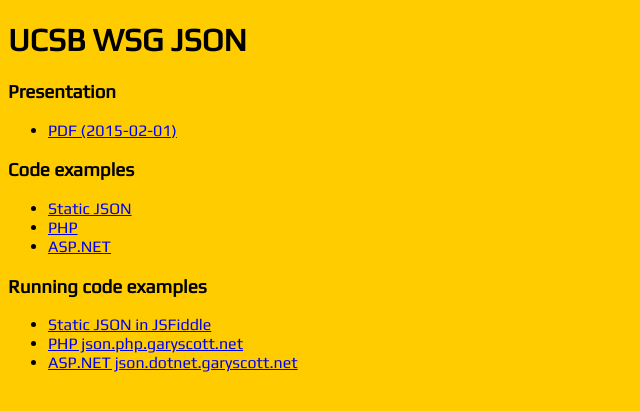
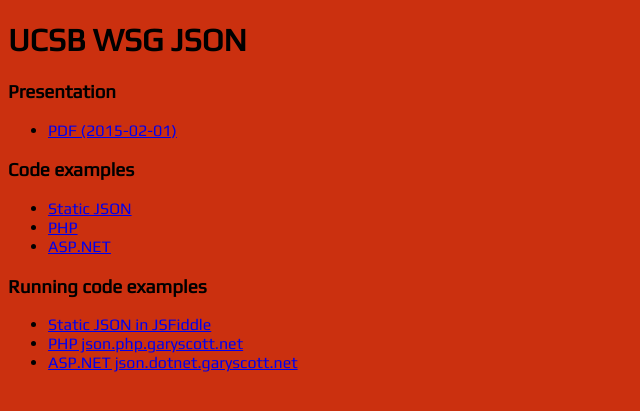
Before and after one commit to garster/garster.github.io, a PHP site: page /p/json/index.html in a window 1280 px wide. Shown: the top 411 px of the page, without its empty margins (0-640 px from the left). Run offline with PHP 8.4, Linux system fonts and the light colour scheme.

Commit message:
Cleanup home page.

```diff
--- a/css/main.css
+++ b/css/main.css
@@ -1,4 +1,4 @@
 body {
-  background: #ffcc00;
+  background: #cb300f;
   font-family: "Play", sans-serif;
 }
```
